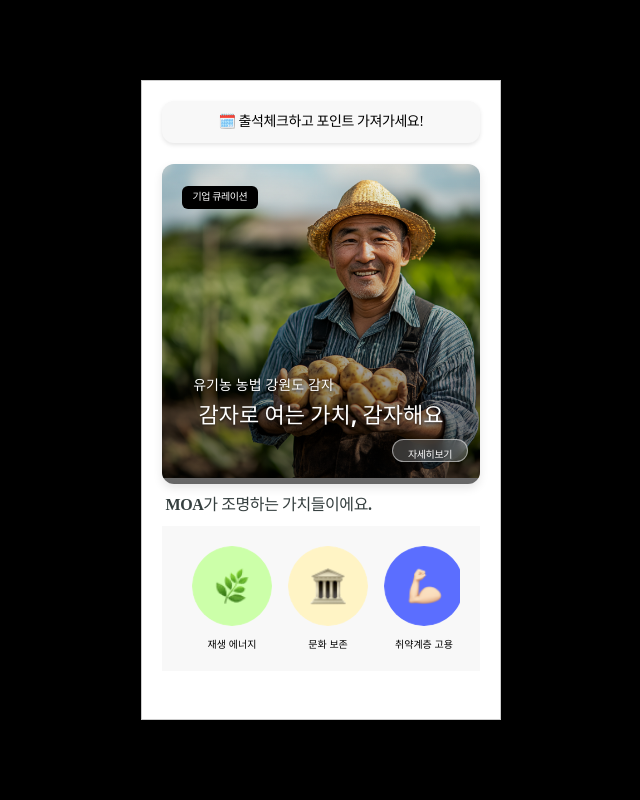
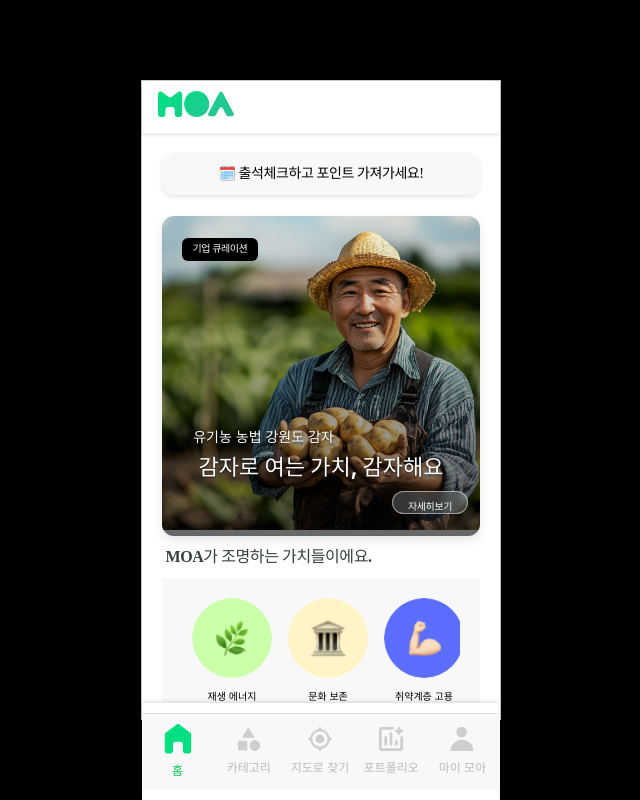
Before and after one commit to 9oormthon-univ/2024_DANPOONG_TEAM_2_FE, a React (Vite) app: page / in a window 1280 px wide. Shown: the whole page, without its empty margins (319-959 px from the left). Built offline with nearby package versions, Linux system fonts and the light colour scheme.

Commit message:
feat : layout 적용(알림 제외)

```diff
--- a/src/App.tsx
+++ b/src/App.tsx
@@ -2,7 +2,7 @@ import { RouterProvider, createBrowserRouter } from "react-router-dom";
 import { createGlobalStyle } from "styled-components";
 import { AuthProvider } from "./AuthContext";
 import Home from "./routes/home";
-// import LayoutNavigation from "./component/layout_navigation";
+import Layout from "./component/layout_navigation";
 const GlobalStyles = createGlobalStyle`
   * {
     margin: 0;
@@ -17,20 +17,21 @@ const GlobalStyles = createGlobalStyle`
     align-items: center;
     justify-content: center;
     background-color: black;
+    overflow-y: auto;
   }
 
   #root {
     width: 360px;
     height: 640px;
     border: 1px solid #ccc;
-    overflow-y:auto;
     background: #FAFAFA;
   }
 `;
 const router = createBrowserRouter([
   {
     path: "/",
-    element: <Home />,
+    element: <Layout />,
+    children: [{ path: "", element: <Home /> }],
   },
 ]);
 function App() {
--- a/src/component/home/navigation.tsx
+++ b/src/component/home/navigation.tsx
@@ -1,7 +1,7 @@
 import React from "react";
 import styled from "styled-components";
 
-const Navigation = () => {
+const Navigation: React.FC = () => {
   return (
     <NavContainer>
       <NavItem isActive>
--- /dev/null
+++ b/src/component/home/project_recommend.tsx
@@ -0,0 +1,109 @@
+import React from "react";
+import styled from "styled-components";
+
+const ProjectRecommend: React.FC = () => {
+  const dummyData = {
+    tag: "동물 복지",
+    category: "요식업",
+    title: "지역 특산물 활용 요리",
+    likes: 75,
+  };
+
+  return (
+    <Card>
+      <ImageContainer>
+        <Tag>{dummyData.tag}</Tag>
+        <Image />
+      </ImageContainer>
+      <Content>
+        <Category>{dummyData.category}</Category>
+        <Title>{dummyData.title}</Title>
+        <Details>
+          <Likes>★ {dummyData.likes}</Likes>
+          <Button>상세 보기</Button>
+        </Details>
+      </Content>
+    </Card>
+  );
+};
+
+export default ProjectRecommend;
+
+const Card = styled.div`
+  width: 300px;
+  background-color: #ffffff;
+  border-radius: 12px;
+  box-shadow: 0px 4px 12px rgba(0, 0, 0, 0.1);
+  overflow: hidden;
+  font-family: Arial, sans-serif;
+`;
+
+const ImageContainer = styled.div`
+  position: relative;
+  width: 100%;
+  height: 180px;
+  border-radius: 12px 12px 0px 0px;
+  background-color: #f2f2f2;
+`;
+
+const Tag = styled.div`
+  position: absolute;
+  top: 10px;
+  left: 10px;
+  background-color: #00c853;
+  color: white;
+  font-size: 12px;
+  font-weight: bold;
+  padding: 4px 8px;
+  border-radius: 8px;
+`;
+
+const Image = styled.div`
+  width: 100%;
+  height: 100%;
+  background-color: #d9d9d9;
+  border-radius: 8px;
+`;
+
+const Content = styled.div`
+  padding: 16px;
+`;
+
+const Category = styled.div`
+  font-size: 12px;
+  color: #757575;
+  margin-bottom: 8px;
+`;
+
+const Title = styled.h3`
+  font-size: 16px;
+  font-weight: bold;
+  color: #333333;
+  margin: 0;
+  margin-bottom: 16px;
+`;
+
+const Details = styled.div`
+  display: flex;
+  justify-content: space-between;
+  align-items: center;
+`;
+
+const Likes = styled.div`
+  font-size: 14px;
+  color: #757575;
+`;
+
+const Button = styled.button`
+  padding: 6px 12px;
+  background-color: #eeeeee;
+  border: none;
+  border-radius: 8px;
+  font-size: 12px;
+  color: #333333;
+  cursor: pointer;
+
+  &:hover {
+    background-color: #ddd;
+  }
+`;
--- a/src/component/layout_navigation.tsx
+++ b/src/component/layout_navigation.tsx
@@ -1,34 +1,63 @@
 import React from "react";
 import Navigation from "./home/navigation";
 import styled from "styled-components";
+import { Outlet } from "react-router-dom";
 
 const Layout: React.FC = () => {
   return (
     <Container>
       <Header>
-        <LogoContainer src="/assets/logo.svg" />
+        <LogoContainer src="/assets/logo.svg" alt="Logo" />
       </Header>
-      <Navigation />
+      <Main>
+        <Outlet />
+      </Main>
+      <Footer>
+        <Navigation />
+      </Footer>
     </Container>
   );
 };
 
 export default Layout;
+
 const Container = styled.div`
-  position: fixed;
-  bottom: 0;
+  display: flex;
+  flex-direction: column;
+  height: 100vh;
   width: 358px;
+  margin: 0 auto;
+  background-color: #fff;
+  box-shadow: 0px 4px 12px rgba(0, 0, 0, 0.1);
 `;
 
-const Header = styled.div`
-  position: fixed;
+const Header = styled.header`
+  position: sticky;
   top: 0;
-  width: 358px;
+  width: 100%;
+  background-color: #ffffff;
+  z-index: 10;
+  padding: 10px 16px;
+  box-shadow: 0px 2px 4px rgba(0, 0, 0, 0.1);
 `;
 
 const LogoContainer = styled.img`
-  display: absolute;
-  top: 15px;
   width: 76px;
   height: 26px;
 `;
+
+const Main = styled.main`
+  flex: 1;
+  overflow-y: auto;
+  padding: 0px;
+`;
+
+const Footer = styled.footer`
+  position: sticky;
+  bottom: 0;
+  width: 356px;
+  background-color: #ffffff;
+  z-index: 10;
+  padding: 10px 0;
+  box-shadow: 0px -2px 4px rgba(0, 0, 0, 0.1);
+`;
--- a/src/routes/home.tsx
+++ b/src/routes/home.tsx
@@ -2,6 +2,7 @@ import React from "react";
 import styled from "styled-components";
 import Banner from "../component/home/banner";
 import Value from "../component/home/value";
+import ProjectRecommend from "../component/home/project_recommend";
 
 const Home: React.FC = () => {
   return (
@@ -13,6 +14,7 @@ const Home: React.FC = () => {
         <Banner />
         <ValueTitle>MOA가 조명하는 가치들이에요.</ValueTitle>
         <Value />
+        <ProjectRecommend />
       </Content>
     </HomeContainer>
   );
```
